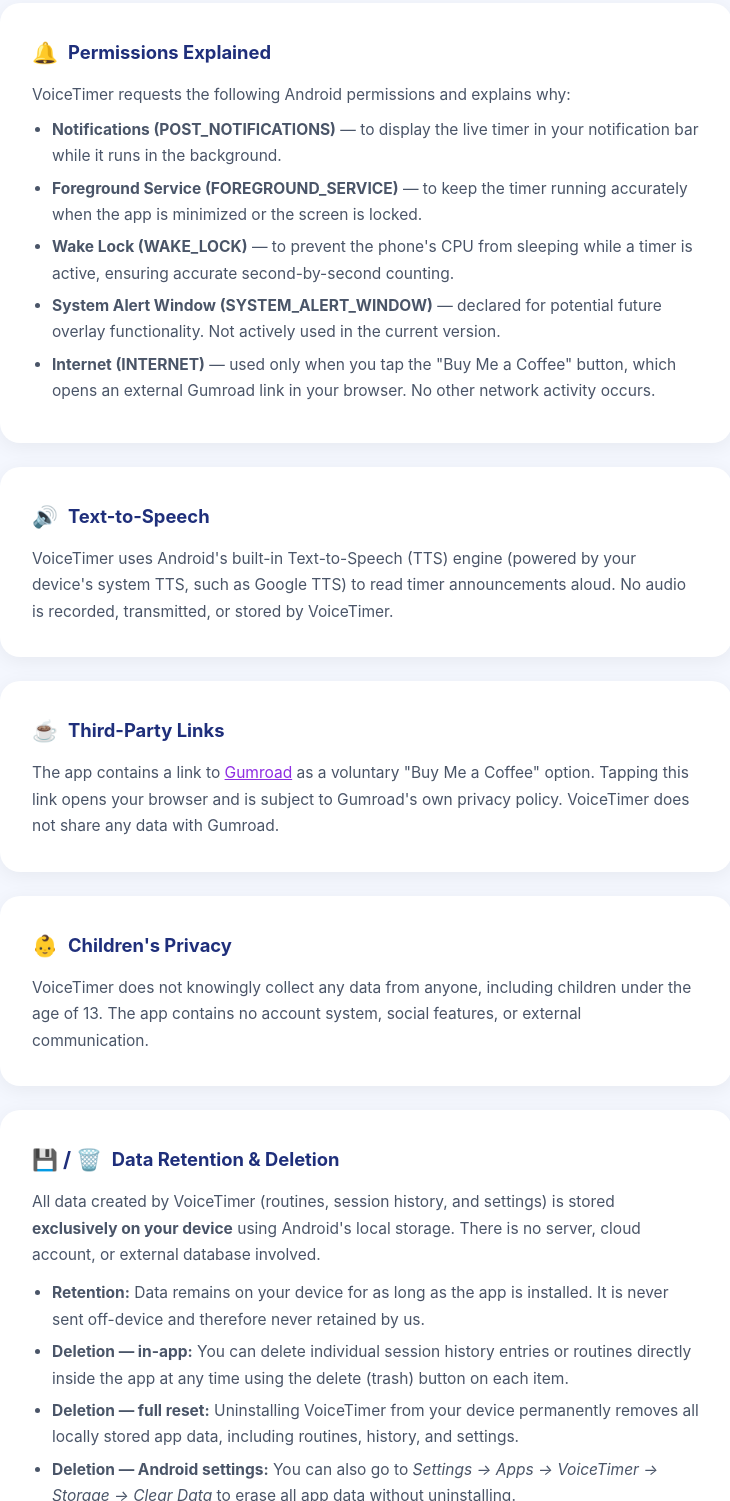
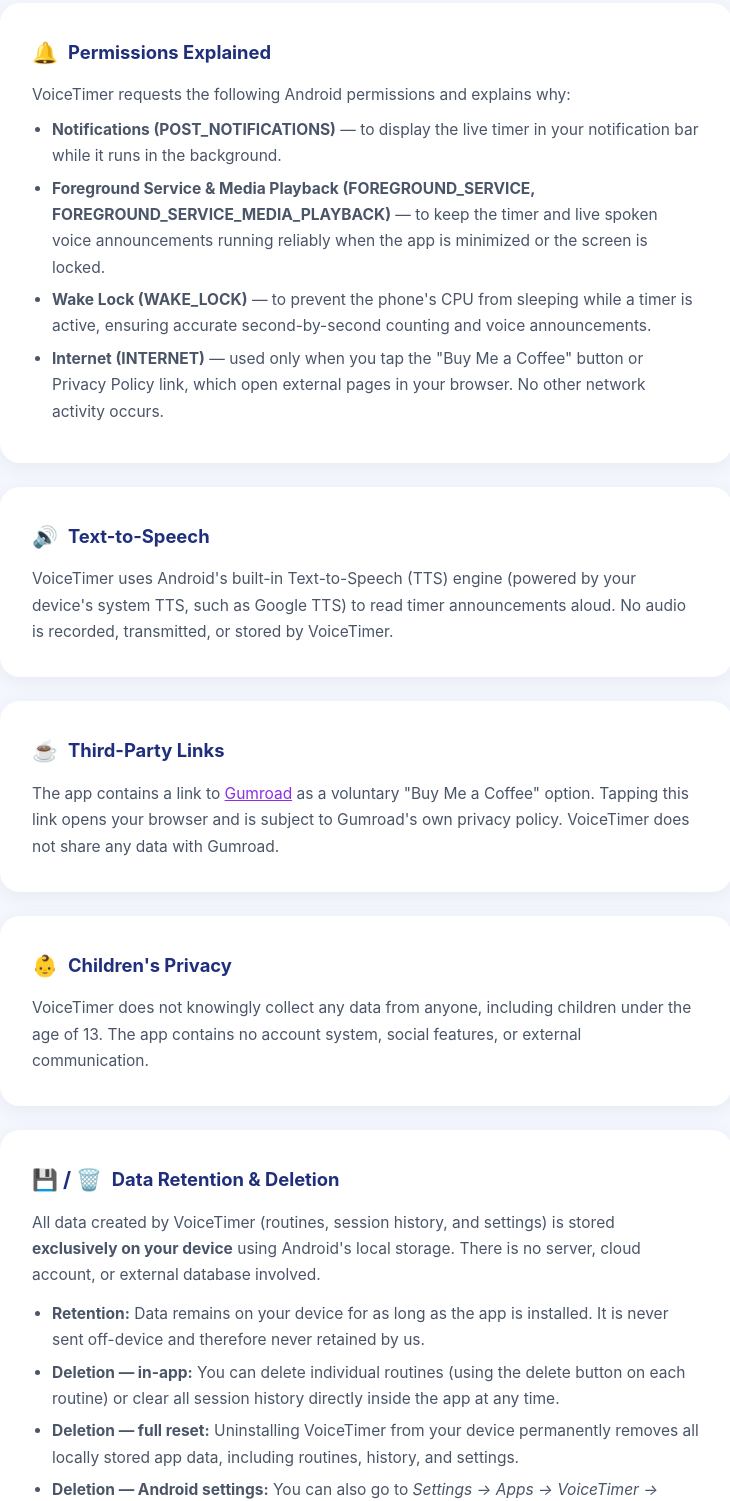
Before and after one commit to muhammedowais/voicetimer-privacy, a plain HTML site: page index.html in a window 1280 px wide. Shown: the part 1299-2800 px from the top of the page, without its empty margins (274-1004 px from the left). Drawn offline with Linux system fonts and the light colour scheme.

Commit message:
Update privacy policy permissions and deletion wording for v1.3.1

```diff
--- a/index.html
+++ b/index.html
@@ -123,7 +123,7 @@
     <img src="https://muhammedowais.github.io/voicetimer-privacy/logo.png" alt="VoiceTimer Logo"
       style="width: 72px; height: 72px; border-radius: 18px; margin-bottom: 16px; box-shadow: 0 4px 20px rgba(0,0,0,0.2);background: #fff;" />
     <h1>VoiceTimer – Talking Timer</h1>
-    <p>Privacy Policy &nbsp;·&nbsp; Effective date: March 16, 2026</p>
+    <p>Privacy Policy &nbsp;·&nbsp; Effective date: November 23, 2026</p>
   </header>
 
   <main>
@@ -174,20 +174,15 @@
           notification bar while it runs in the background.
         </li>
         <li>
-          <strong>Foreground Service (FOREGROUND_SERVICE)</strong> — to keep the timer running accurately
-          when the app is minimized or the screen is locked.
+          <strong>Foreground Service &amp; Media Playback (FOREGROUND_SERVICE, FOREGROUND_SERVICE_MEDIA_PLAYBACK)</strong> — to keep the timer and live spoken voice announcements running reliably when the app is minimized or the screen is locked.
         </li>
         <li>
           <strong>Wake Lock (WAKE_LOCK)</strong> — to prevent the phone's CPU from sleeping while a timer
-          is active, ensuring accurate second-by-second counting.
+          is active, ensuring accurate second-by-second counting and voice announcements.
         </li>
         <li>
-          <strong>System Alert Window (SYSTEM_ALERT_WINDOW)</strong> — declared for potential future overlay
-          functionality. Not actively used in the current version.
-        </li>
-        <li>
-          <strong>Internet (INTERNET)</strong> — used only when you tap the "Buy Me a Coffee" button,
-          which opens an external Gumroad link in your browser. No other network activity occurs.
+          <strong>Internet (INTERNET)</strong> — used only when you tap the "Buy Me a Coffee" button or
+          Privacy Policy link, which open external pages in your browser. No other network activity occurs.
         </li>
       </ul>
     </div>
@@ -228,8 +223,8 @@
       <ul style="margin-top:12px;">
         <li><strong>Retention:</strong> Data remains on your device for as long as the app is installed. It is never
           sent off-device and therefore never retained by us.</li>
-        <li><strong>Deletion — in-app:</strong> You can delete individual session history entries or routines
-          directly inside the app at any time using the delete (trash) button on each item.</li>
+        <li><strong>Deletion — in-app:</strong> You can delete individual routines (using the delete button on each
+          routine) or clear all session history directly inside the app at any time.</li>
         <li><strong>Deletion — full reset:</strong> Uninstalling VoiceTimer from your device permanently removes
           all locally stored app data, including routines, history, and settings.</li>
         <li><strong>Deletion — Android settings:</strong> You can also go to <em>Settings → Apps → VoiceTimer →
```
